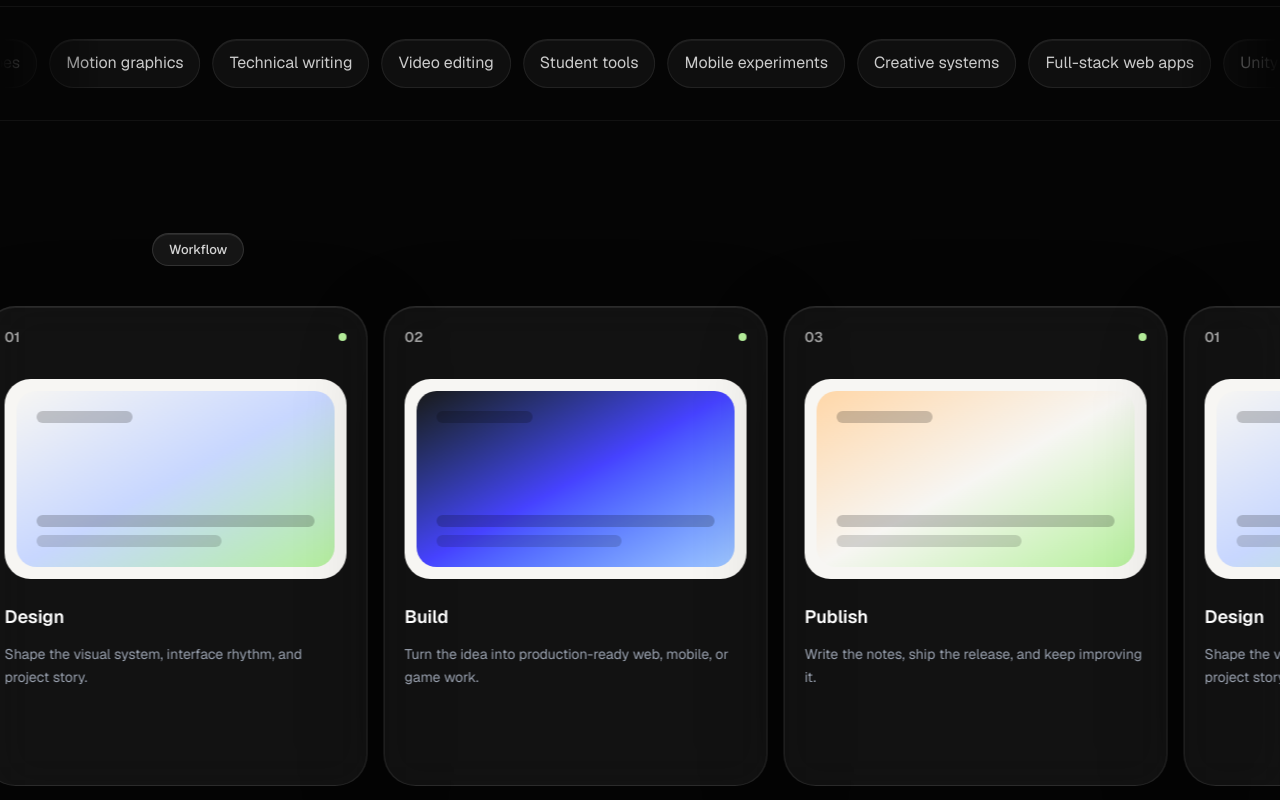
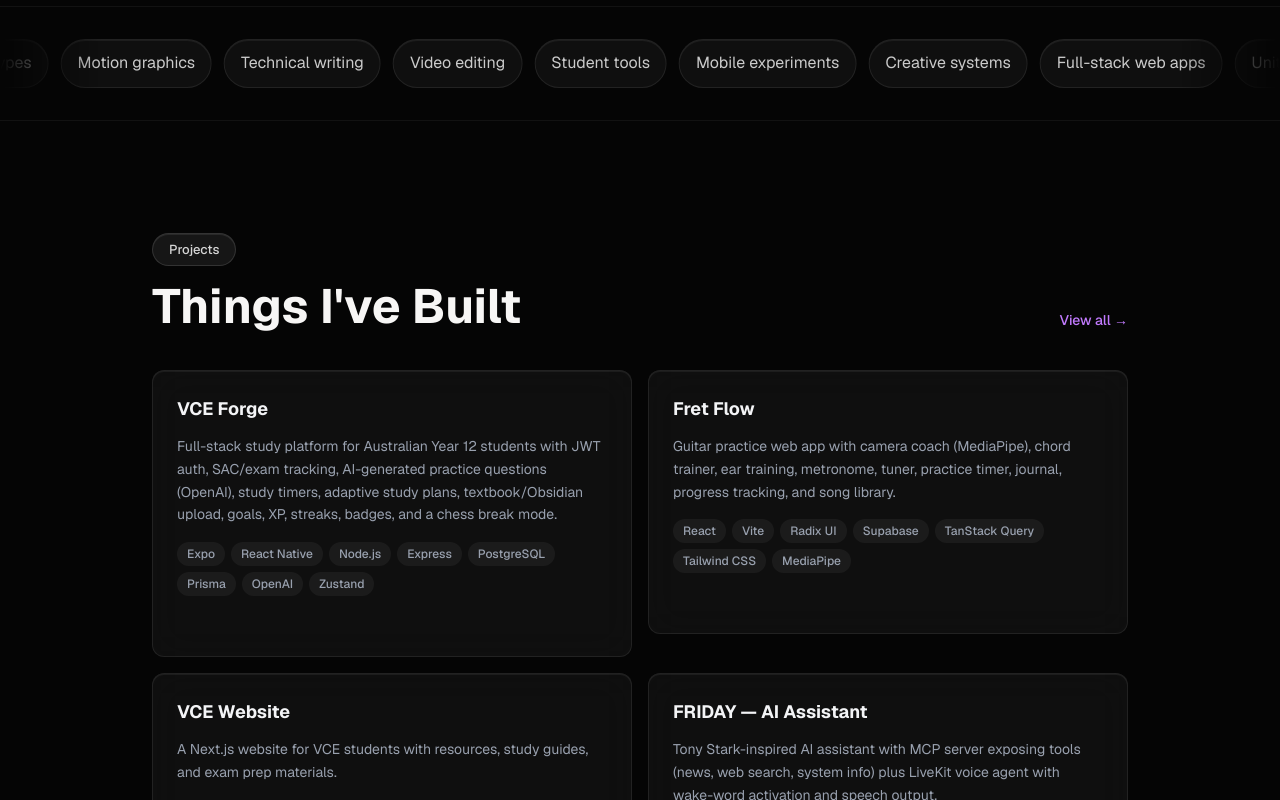
Before and after one commit to Sasen12/personal-site, a Next.js app: page / in a window 1280 px wide. Shown: the part 1180-1980 px from the top of the page. Built offline with nearby package versions, Linux system fonts and the light colour scheme; no server answers.

Commit message:
remove entire WegicMotionShowcase section

```diff
--- a/src/app/page.tsx
+++ b/src/app/page.tsx
@@ -6,7 +6,7 @@ import AnimatedCard from "@/components/AnimatedCard"
 import HeroPromptCarousel from "@/components/HeroPromptCarousel"
 import KineticHeadline from "@/components/KineticHeadline"
 import ParallaxHero from "@/components/ParallaxHero"
-import WegicMotionShowcase from "@/components/WegicMotionShowcase"
+
 import { projects } from "@/data/projects"
 import { getAllPosts } from "@/lib/posts"
 
@@ -112,8 +112,6 @@ export default function Home() {
           </div>
         </div>
       </section>
-
-      <WegicMotionShowcase />
 
       <div className="mx-auto max-w-5xl space-y-24 px-6 py-24 sm:space-y-32 sm:py-28">
         <AnimatedSection>
--- a/src/components/WegicMotionShowcase.tsx
+++ /dev/null
@@ -1,75 +0,0 @@
-"use client"
-
-import { motion, useScroll, useTransform } from "framer-motion"
-import { useRef } from "react"
-
-const cards = [
-  {
-    title: "Design",
-    label: "01",
-    copy: "Shape the visual system, interface rhythm, and project story.",
-    color: "from-[#f7f6f3] via-[#c8d7ff] to-[#b6f09c]",
-  },
-  {
-    title: "Build",
-    label: "02",
-    copy: "Turn the idea into production-ready web, mobile, or game work.",
-    color: "from-[#191919] via-[#4642ff] to-[#9fc7ff]",
-  },
-  {
-    title: "Publish",
-    label: "03",
-    copy: "Write the notes, ship the release, and keep improving it.",
-    color: "from-[#ffd7a8] via-[#f7f6f3] to-[#b6f09c]",
-  },
-]
-
-export default function WegicMotionShowcase() {
-  const sectionRef = useRef<HTMLElement>(null)
-  const { scrollYProgress } = useScroll({
-    target: sectionRef,
-    offset: ["start end", "end start"],
-  })
-  const x = useTransform(scrollYProgress, [0, 1], ["7%", "-12%"])
-
-  return (
-    <section ref={sectionRef} className="relative overflow-hidden border-b border-white/5 py-20 sm:py-28">
-      <div className="mx-auto mb-10 max-w-5xl px-6">
-        <div className="section-label w-fit">Workflow</div>
-      </div>
-
-      <motion.div className="wegic-showcase-track" style={{ x }}>
-        {[...cards, ...cards].map((card, index) => (
-          <motion.article
-            key={`${card.title}-${index}`}
-            className="wegic-work-card group"
-            initial={{ opacity: 0, y: 48, scale: 0.96 }}
-            whileInView={{ opacity: 1, y: 0, scale: 1 }}
-            viewport={{ once: true, margin: "-80px" }}
-            transition={{ duration: 0.76, ease: [0.16, 1, 0.3, 1], delay: (index % cards.length) * 0.08 }}
-          >
-            <div className="flex items-center justify-between text-sm font-semibold text-white/60">
-              <span>{card.label}</span>
-              <span className="h-2 w-2 rounded-full bg-[#b6f09c]" />
-            </div>
-
-            <div className="mt-8 overflow-hidden rounded-[26px] bg-[#f7f6f3] p-3">
-              <div className={`h-44 rounded-[20px] bg-gradient-to-br ${card.color} transition-transform duration-700 ease-out group-hover:scale-110`}>
-                <div className="flex h-full flex-col justify-between p-5">
-                  <div className="h-3 w-24 rounded-full bg-black/20" />
-                  <div className="space-y-2">
-                    <div className="h-3 w-full rounded-full bg-black/20" />
-                    <div className="h-3 w-2/3 rounded-full bg-black/15" />
-                  </div>
-                </div>
-              </div>
-            </div>
-
-            <h3 className="mt-6 text-2xl font-bold text-white">{card.title}</h3>
-            <p className="mt-3 text-sm leading-6 text-gray-400">{card.copy}</p>
-          </motion.article>
-        ))}
-      </motion.div>
-    </section>
-  )
-}
```
